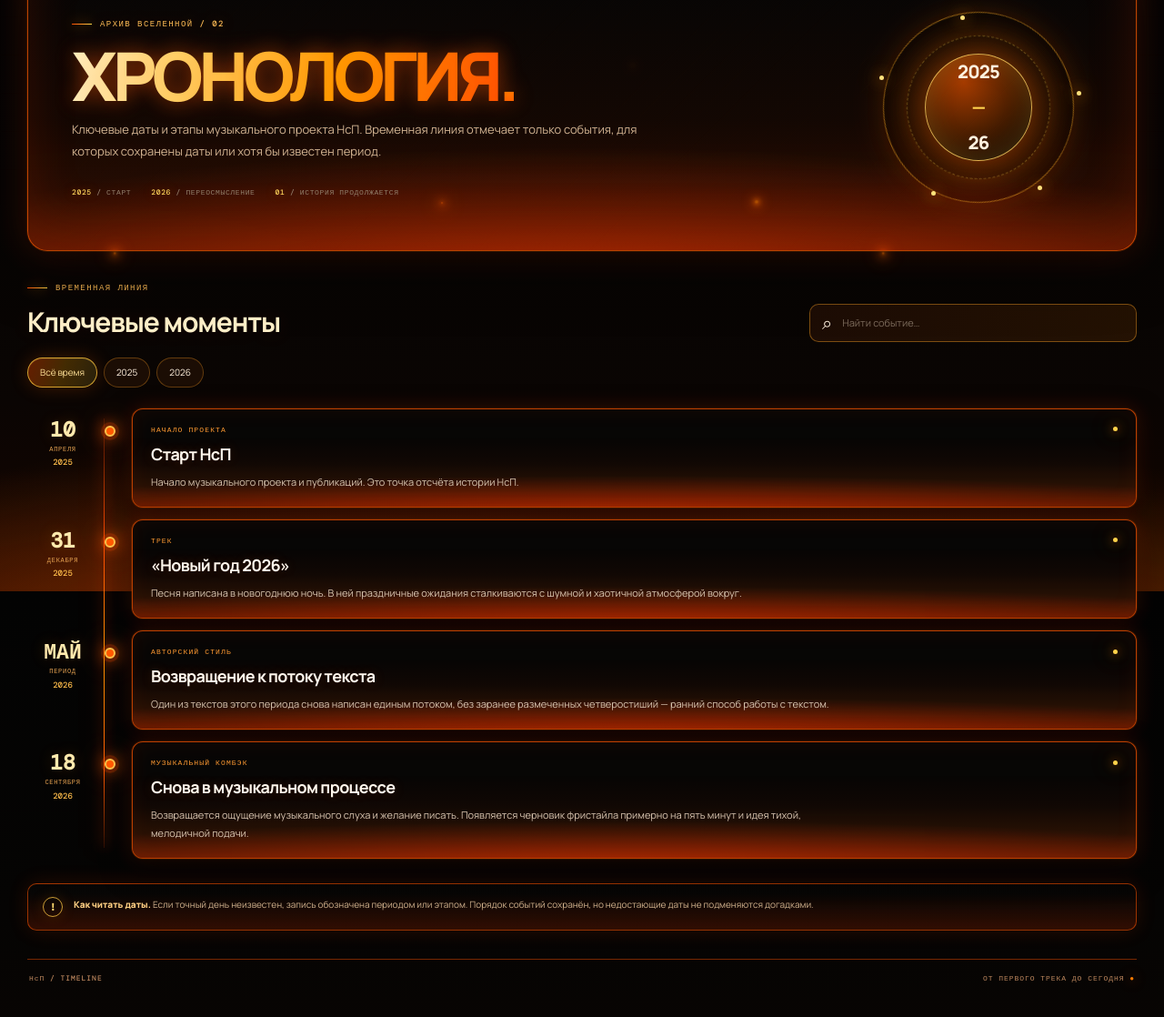
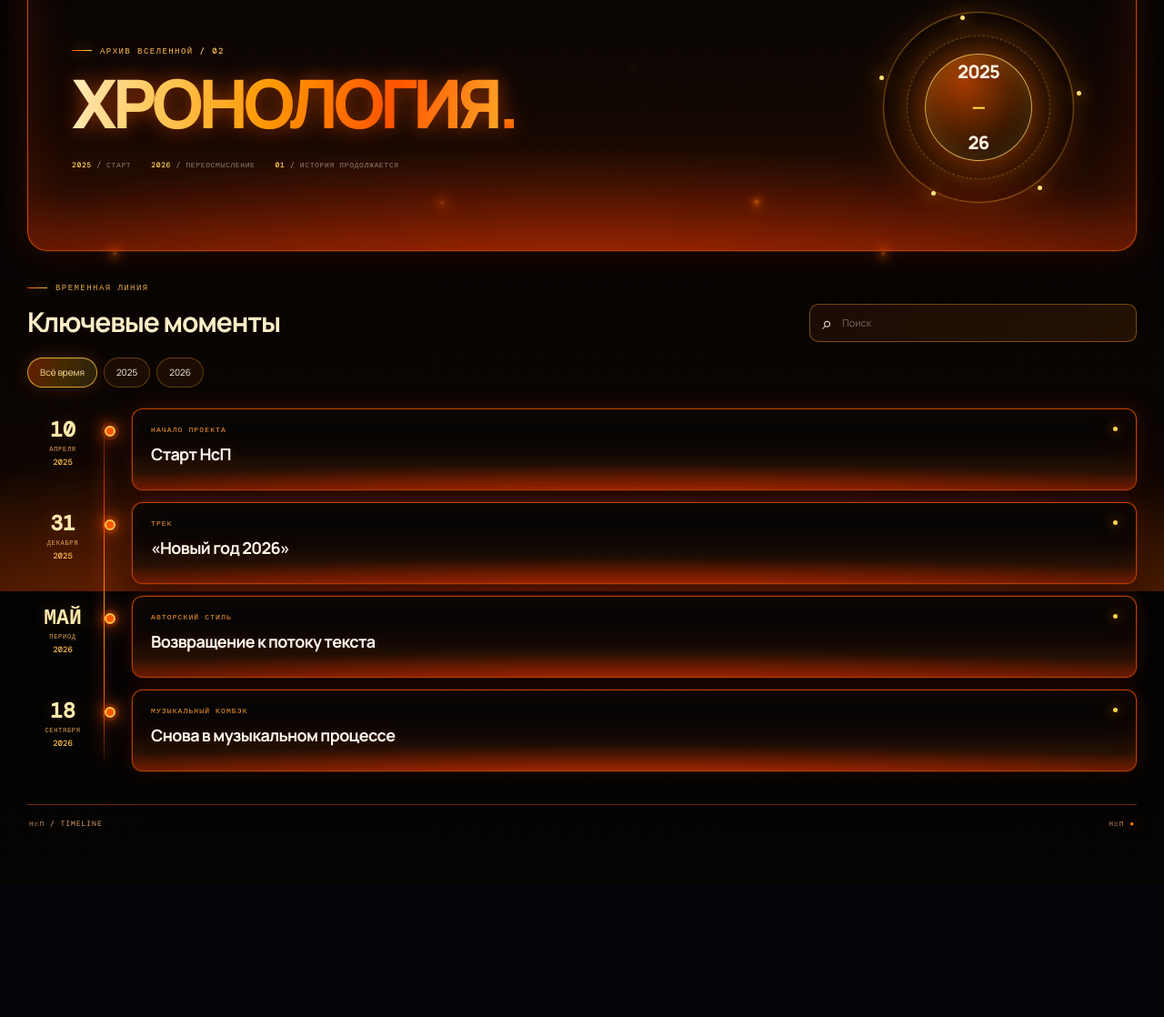
Before and after one commit to Neyro-HcP/-Music, a website: page chronology.html in a window 1280 px wide. Shown: the part 150-1268 px from the top of the page at 91% size. After the commit the page ends 1122 px from the top, so only its background shows below. Drawn offline with nearby package versions, Linux system fonts and the light colour scheme.

Commit message:
Remove timeline helper notes and filler copy

```diff
--- a/chronology.html
+++ b/chronology.html
@@ -35,7 +35,7 @@
       <div class="lore-hero-copy">
         <div class="lore-kicker"><span></span> АРХИВ ВСЕЛЕННОЙ / 02</div>
         <h1>ХРОНОЛОГИЯ<span>.</span></h1>
-        <p>Ключевые даты и этапы музыкального проекта НсП. Временная линия отмечает только события, для которых сохранены даты или хотя бы известен период.</p>
+
         <div class="lore-metrics"><span><b>2025</b> / СТАРТ</span><span><b>2026</b> / ПЕРЕОСМЫСЛЕНИЕ</span><span><b>01</b> / ИСТОРИЯ ПРОДОЛЖАЕТСЯ</span></div>
       </div>
       <div class="lore-hero-mark chronology-mark" aria-hidden="true"><div class="lore-orbit orbit-one"></div><div class="lore-orbit orbit-two"></div><div class="lore-core">2025<span>—</span>26</div><i></i><i></i><i></i><i></i><i></i>
@@ -44,7 +44,7 @@
     <section class="lore-content-section">
       <div class="lore-section-heading">
         <div><div class="lore-kicker"><span></span> ВРЕМЕННАЯ ЛИНИЯ</div><h2>Ключевые моменты</h2></div>
-        <label class="lore-search"><span>⌕</span><input id="timelineSearch" type="search" placeholder="Найти событие…" aria-label="Поиск по хронологии"></label>
+        <label class="lore-search"><span>⌕</span><input id="timelineSearch" type="search" placeholder="Поиск" aria-label="Поиск по хронологии"></label>
       </div>
       <div class="lore-filters" role="group" aria-label="Фильтр по годам">
         <button class="lore-filter active" type="button" data-year-filter="all" aria-pressed="true">Всё время</button>
@@ -54,25 +54,25 @@
       <div class="timeline" id="timelineList" aria-live="polite">
         <article class="timeline-item" data-timeline-item data-year="2025" data-search="10 апреля начало запуск проекта нсп музыка">
           <div class="timeline-date"><span>10</span><small>АПРЕЛЯ</small><b>2025</b></div>
-          <div class="timeline-card"><div class="timeline-card-top"><span>НАЧАЛО ПРОЕКТА</span><i></i></div><h3>Старт НсП</h3><p>Начало музыкального проекта и публикаций. Это точка отсчёта истории НсП.</p></div>
+          <div class="timeline-card"><div class="timeline-card-top"><span>НАЧАЛО ПРОЕКТА</span><i></i></div><h3>Старт НсП</h3></div>
         </article>
         <article class="timeline-item" data-timeline-item data-year="2025" data-search="31 декабря новый год 2026 песня написана">
           <div class="timeline-date"><span>31</span><small>ДЕКАБРЯ</small><b>2025</b></div>
-          <div class="timeline-card"><div class="timeline-card-top"><span>ТРЕК</span><i></i></div><h3>«Новый год 2026»</h3><p>Песня написана в новогоднюю ночь. В ней праздничные ожидания сталкиваются с шумной и хаотичной атмосферой вокруг.</p></div>
+          <div class="timeline-card"><div class="timeline-card-top"><span>ТРЕК</span><i></i></div><h3>«Новый год 2026»</h3></div>
         </article>
         <article class="timeline-item" data-timeline-item data-year="2026" data-search="май 2026 длинный текст поток без четверостиший старый стиль">
           <div class="timeline-date"><span>МАЙ</span><small>ПЕРИОД</small><b>2026</b></div>
-          <div class="timeline-card"><div class="timeline-card-top"><span>АВТОРСКИЙ СТИЛЬ</span><i></i></div><h3>Возвращение к потоку текста</h3><p>Один из текстов этого периода снова написан единым потоком, без заранее размеченных четверостиший — ранний способ работы с текстом.</p></div>
+          <div class="timeline-card"><div class="timeline-card-top"><span>АВТОРСКИЙ СТИЛЬ</span><i></i></div><h3>Возвращение к потоку текста</h3></div>
         </article>
         <article class="timeline-item" data-timeline-item data-year="2026" data-search="18 сентября возвращение индустрия музыкальный слух фристайл пять минут">
           <div class="timeline-date"><span>18</span><small>СЕНТЯБРЯ</small><b>2026</b></div>
-          <div class="timeline-card"><div class="timeline-card-top"><span>МУЗЫКАЛЬНЫЙ КОМБЭК</span><i></i></div><h3>Снова в музыкальном процессе</h3><p>Возвращается ощущение музыкального слуха и желание писать. Появляется черновик фристайла примерно на пять минут и идея тихой, мелодичной подачи.</p></div>
+          <div class="timeline-card"><div class="timeline-card-top"><span>МУЗЫКАЛЬНЫЙ КОМБЭК</span><i></i></div><h3>Снова в музыкальном процессе</h3></div>
         </article>
       </div>
-      <p class="lore-empty" id="timelineEmpty" hidden>Событий по этому запросу нет.</p>
-      <div class="lore-note"><span class="lore-note-mark">!</span><p><b>Как читать даты.</b> Если точный день неизвестен, запись обозначена периодом или этапом. Порядок событий сохранён, но недостающие даты не подменяются догадками.</p></div>
+      <p class="lore-empty" id="timelineEmpty" hidden>Нет результатов.</p>
+
     </section>
-    <footer class="lore-footer"><span>НсП / TIMELINE</span><span>ОТ ПЕРВОГО ТРЕКА ДО СЕГОДНЯ <b>●</b></span></footer>
+    <footer class="lore-footer"><span>НсП / TIMELINE</span><span>НсП <b>●</b></span></footer>
   </main>
   <script src="./public/lore-pages.js?v=lore-filter-20261105" defer></script>
 </body></html>
```
